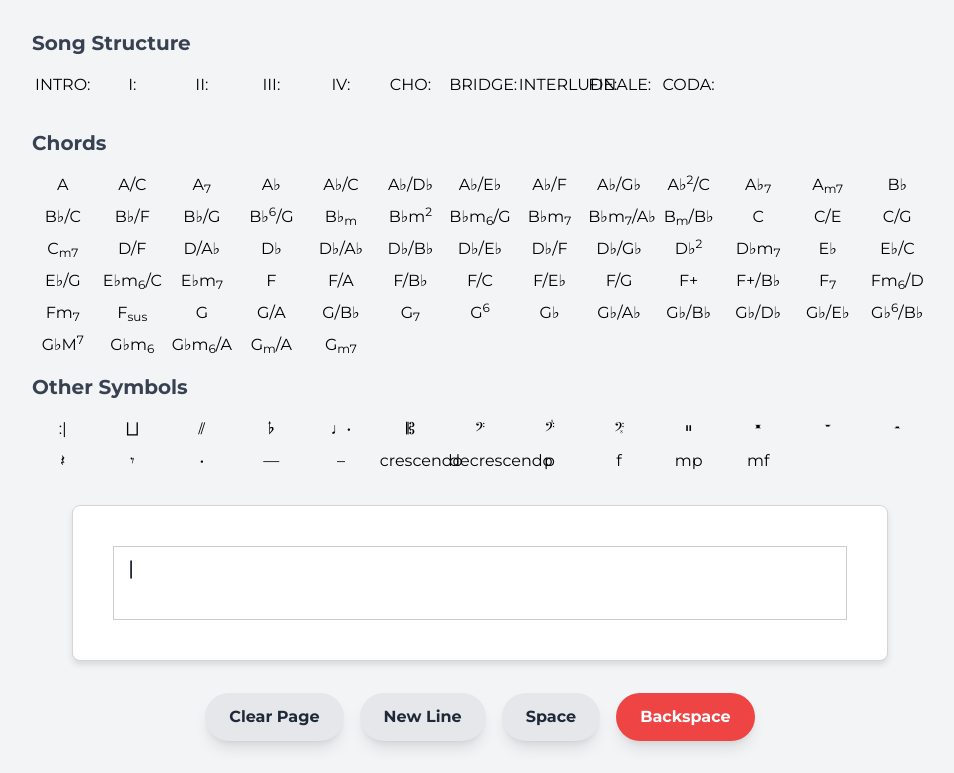
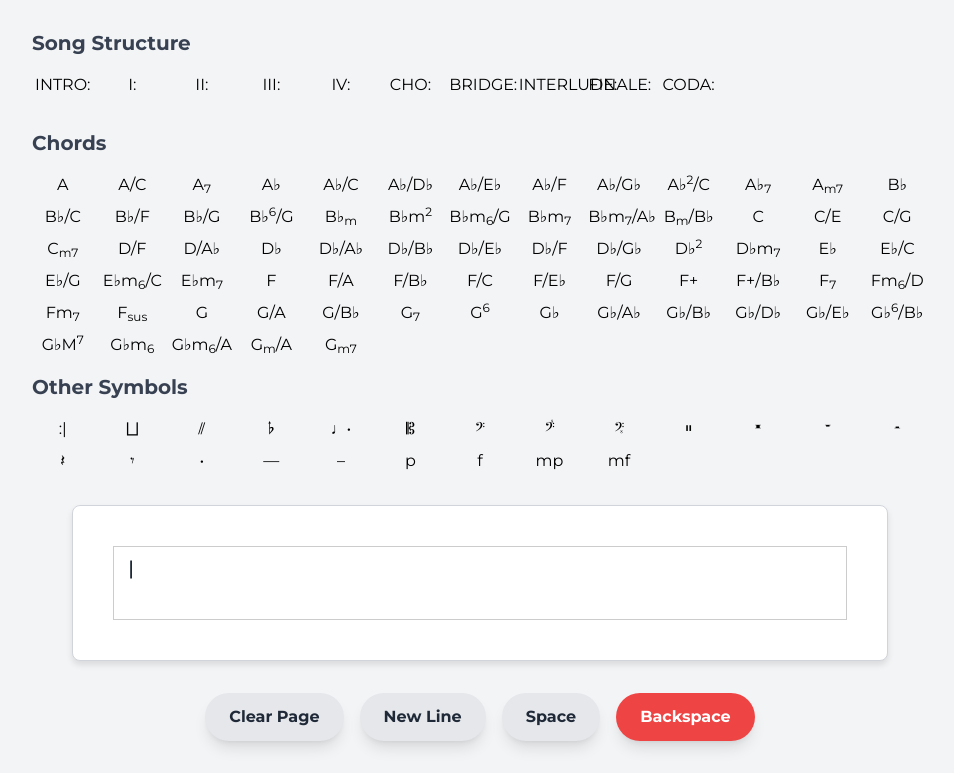
Before and after one commit to iFaulkner13/Chord-Document, a plain HTML site: page index.html in a window 1280 px wide. Shown: the part 71-844 px from the top of the page, without its empty margins (160-1114 px from the left). Drawn offline with nearby package versions, Linux system fonts and the light colour scheme.

Commit message:
Add files via upload

```diff
--- a/index.html
+++ b/index.html
@@ -214,8 +214,6 @@
             { text: 'Dot', display: '•' },
             { text: 'emdash', display: '—' },
             { text: 'en dash', display: '–' },
-            { text: 'Crescendo', display: ' crescendo' },
-            { text: 'Decrescendo', display: ' decrescendo' },
             { text: 'Piano', display: 'p' },
             { text: 'Forte', display: 'f' },
             { text: 'Mezzo-Piano', display: 'mp' },
```
